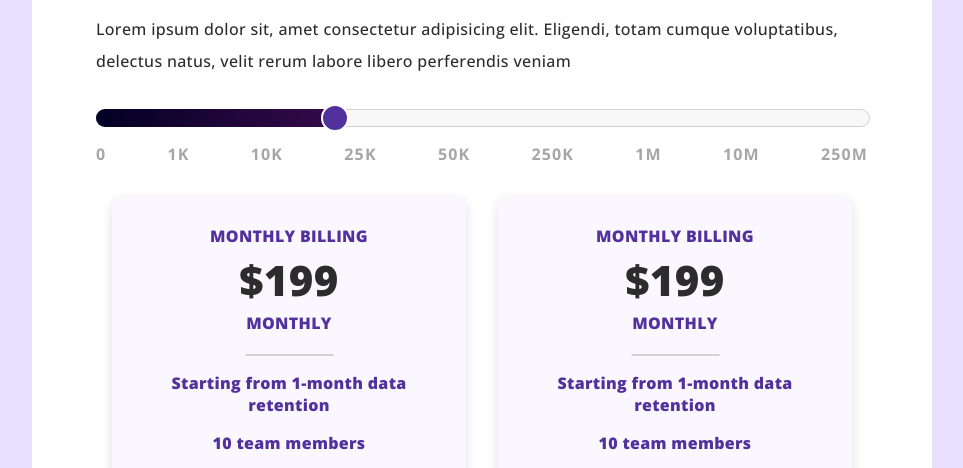
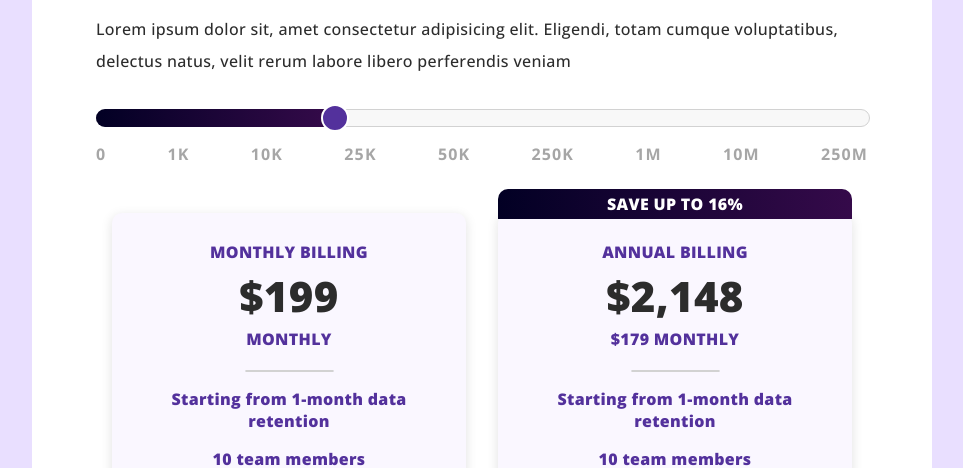
Before and after one commit to HelgiDm/Cost_Est, a plain HTML site: page index.html in a window 1280 px wide. Shown: the part 486-954 px from the top of the page, without its empty margins (158-1121 px from the left). Drawn offline with nearby package versions, Linux system fonts and the light colour scheme.

Commit message:
Made "save-header"

```diff
--- a/index.css
+++ b/index.css
@@ -142,6 +142,7 @@ h1 {
 .slider {
     width: 100%;
     position: relative;
+    margin-bottom: 16px;
 }
 
 .slider .bar {
@@ -213,7 +214,7 @@ h1 {
     font-weight: 800;
     letter-spacing: 0.02rem;
     color: rgb(83, 49, 156);
-
+    position: relative;
 }
 
 .card .top-section {
@@ -252,3 +253,19 @@ h1 {
     cursor: pointer;
     transform: scale(1.05);
 }
+
+.card .save-header {
+    color: white;
+    background: linear-gradient(
+        90deg,
+    rgba(2, 0, 36, 1) 0%,
+    rgba(53, 10, 74, 1) 100%,
+    rgba(83, 49, 156, 1) 100%
+    );
+    position: absolute;
+    top: -24px;
+    left: 0;
+    width: 100%;
+    border-top-right-radius: 10px;
+    border-top-left-radius: 10px;
+}
--- a/index.html
+++ b/index.html
@@ -65,9 +65,12 @@
             </div>
             <div class="card">
                 <div class="top-section">
-                    <p>Monthly Billing</p>
-                    <p class="price">$199</p>
-                    <p>Monthly</p>
+                    <div class="save-header">
+                        <p>Save up to 16%</p>
+                    </div>
+                    <p>Annual Billing</p>
+                    <p class="price">$2,148</p>
+                    <p>$179 Monthly</p>
                 </div>
                 <hr>
                 <p>Starting from 1-month data retention</p>
```
